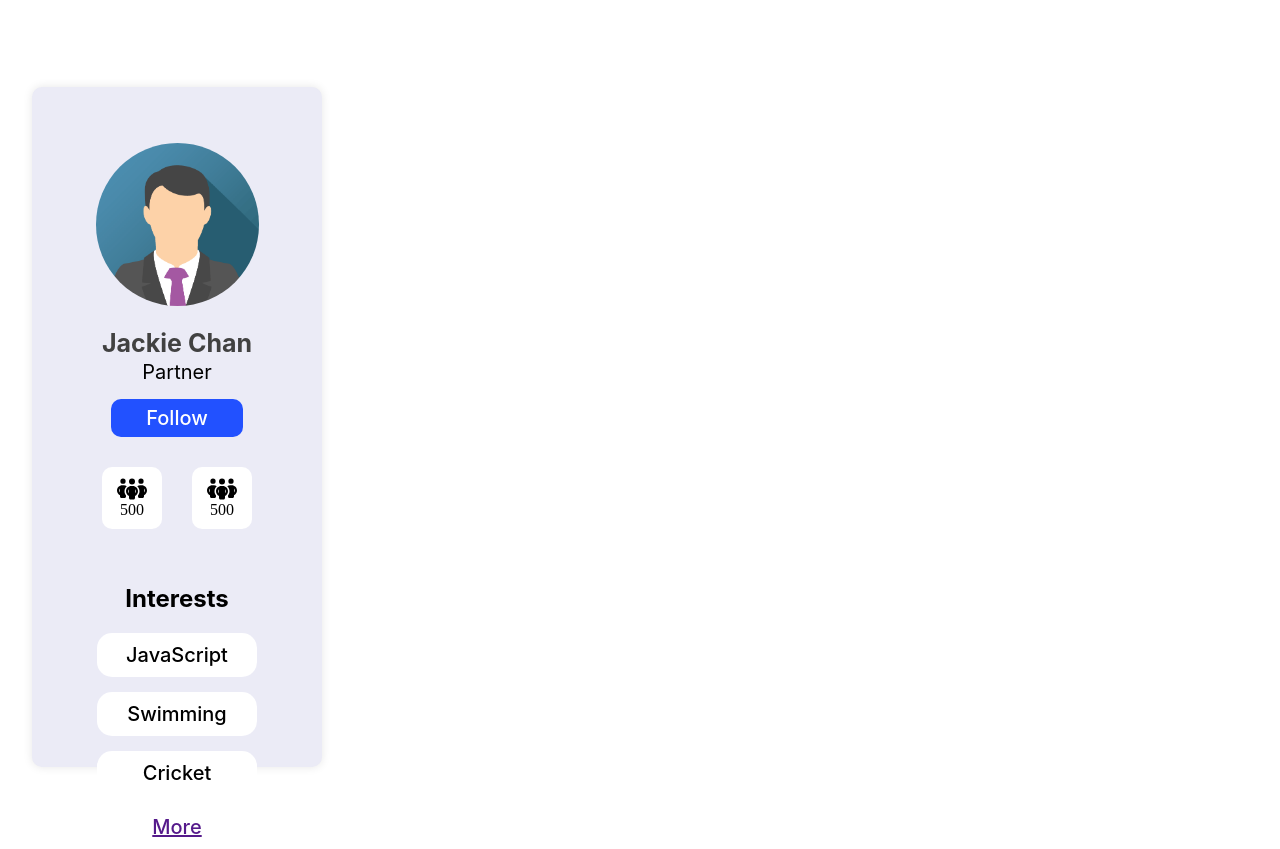
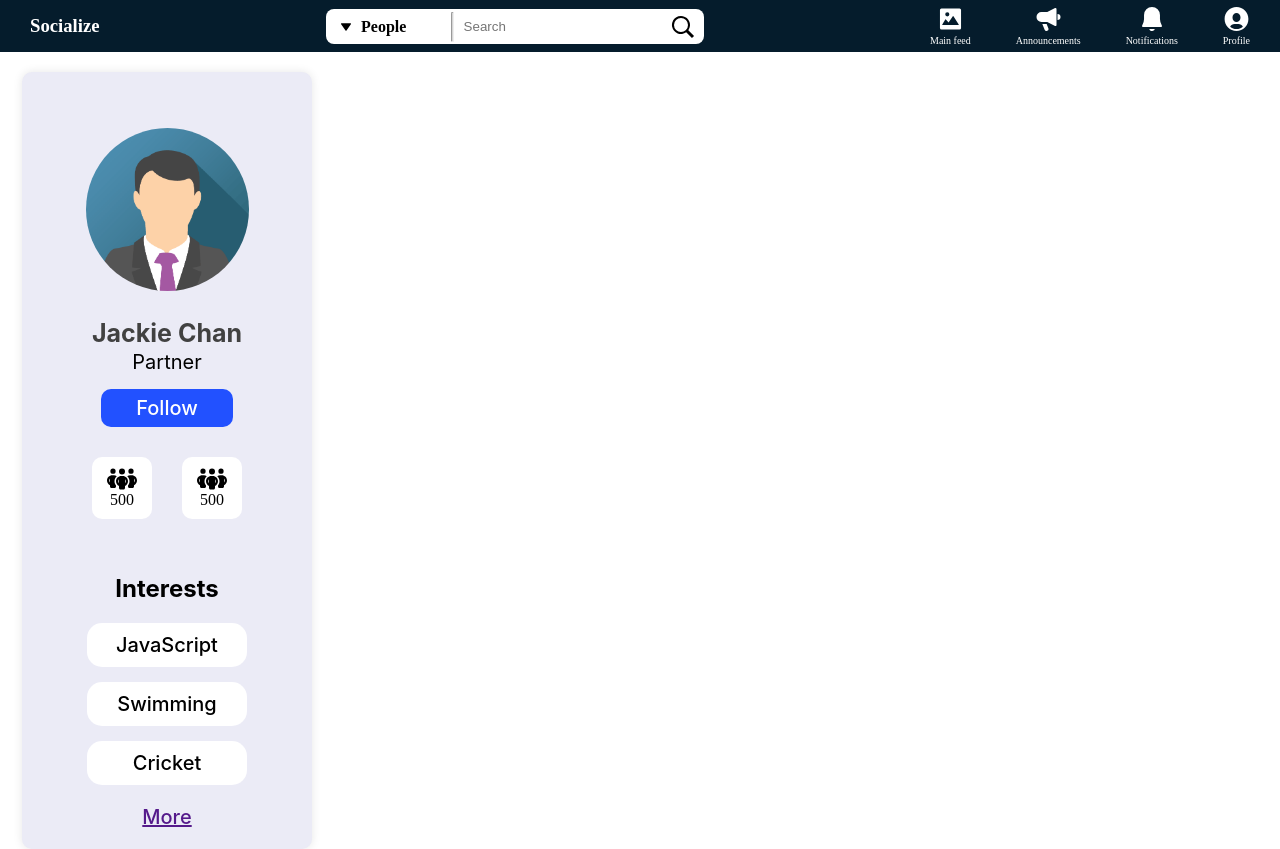
Before and after one commit to tech-university-india/social-app-frontend, a React (Create React App) app: page /profile/1 in a window 1280 px wide. Built offline with nearby package versions, Linux system fonts and the light colour scheme.

Commit message:
chore: structure change

```diff
--- a/src/components/ProfileInfo/index.css
+++ b/src/components/ProfileInfo/index.css
@@ -1,12 +1,11 @@
-
 .profile-info {
-  margin-top: 87px;
-  margin-left: 32px;
+    margin-top: 20px;
+    margin-left: 22px;
     display: flex;
     flex-direction: column;
     width: 250px;
     align-items: center;
-  height: 80vh;
+    /* height: 80vh; */
     padding: 20px;
     background-color: #ebebf6;
     border-radius: 10px;
@@ -25,7 +24,7 @@
 }
 
 .profile-name-title {
-    margin-top: 25px;
+    margin-top: 30px;
     margin-left: 14px;
     margin-right: 14px;
     text-align: center;
@@ -36,7 +35,6 @@
 }
 
 .name {
-
     font-family: 'Inter', sans-serif;
     font-weight: bold;
     font-size: 25px;
@@ -50,7 +48,6 @@ color: #414141;
     font-size: 20px;
     line-height: 24px;
     text-align: center;
-
 }
 
 .button {
@@ -69,7 +66,6 @@ text-align: center;
     background-color: white;
     border-radius: 10px;
     padding: 10px 15px;
-
 }
 
 .followers {
@@ -79,7 +75,7 @@ text-align: center;
 }
 
 .icon {
-    font-size: 30px
+    font-size: 30px;
 }
 
 .interest-title {
@@ -96,5 +92,4 @@ text-align: center;
     font-weight: 500;
     font-size: 20px;
     margin-top: 20px;
-
 }
--- a/src/pages/ProfilePage/index.jsx
+++ b/src/pages/ProfilePage/index.jsx
@@ -1,10 +1,13 @@
 import React from 'react';
+import { Navbar } from '../../components';
 import ProfileInfo from '../../components/ProfileInfo';
 
 function ProfilePage() {
     return (
         <div>
+            <Navbar />
             <ProfileInfo />
+
         </div>
     );
 }
```
Lines whose indentation alone changed are shown as unchanged.
